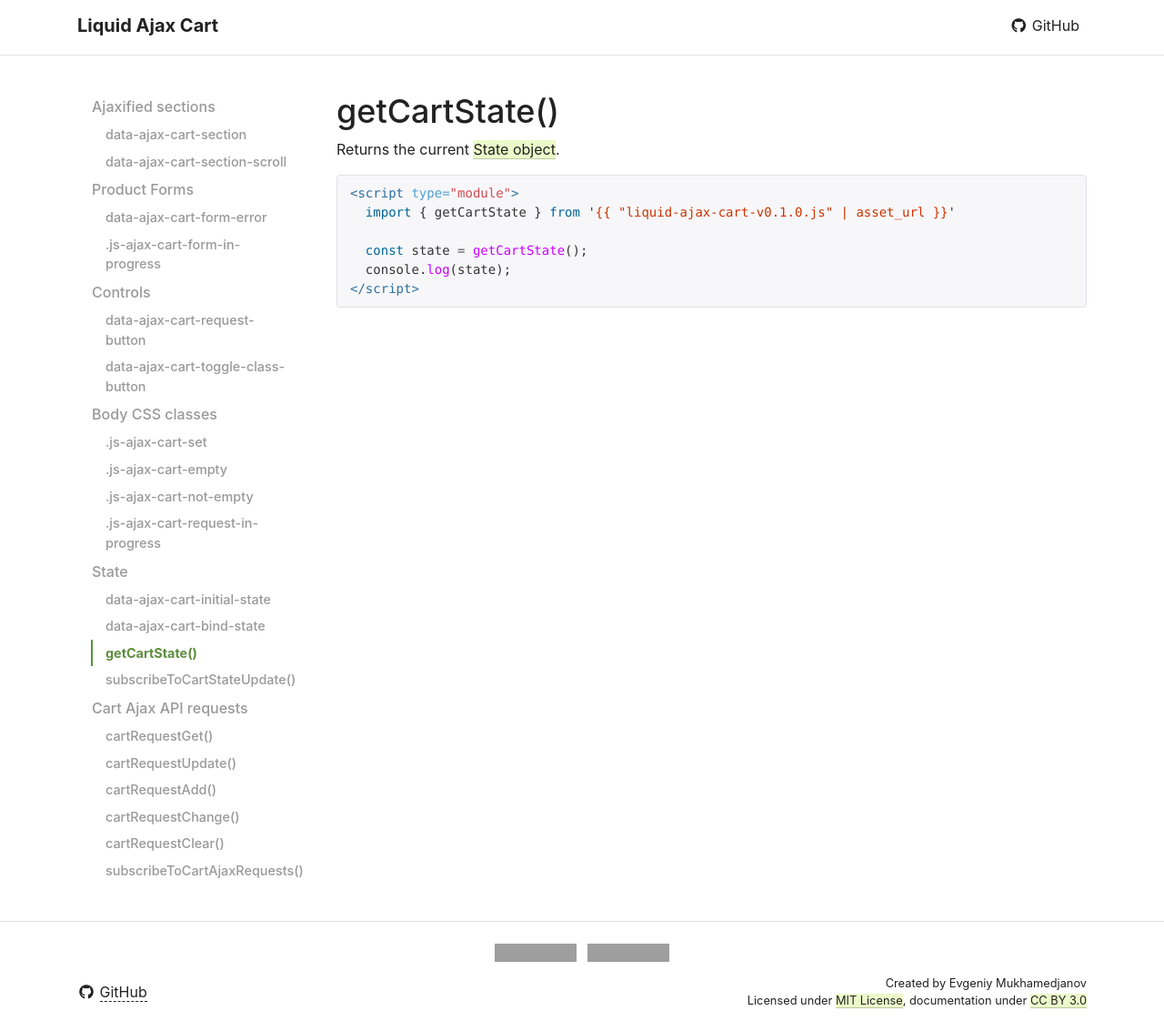
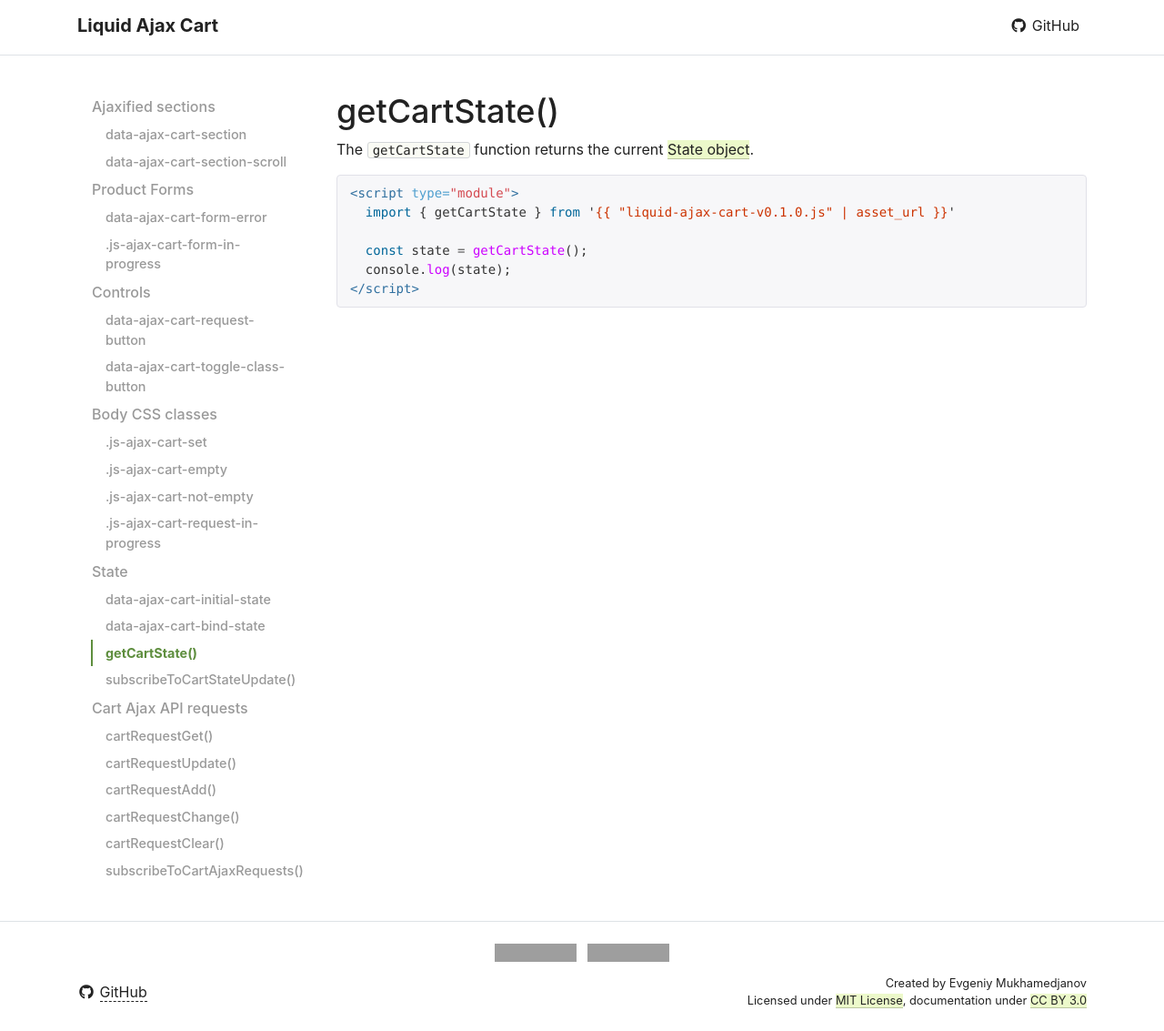
Before and after one commit to EvgeniyMukhamedjanov/liquid-ajax-cart, a Jekyll site: the page built from docs/reference/getCartState.md, in a window 1280 px wide and 1133 px high. Shown: the whole window at 91% size. Built offline with Jekyll 4.4.1, drawn with Linux system fonts in a browser that asks for light colours; nearby versions of some CDN libraries; our own code applies the rules of GitHub Pages for plain Markdown files; a script that is not in the unit is left out; grey boxes are pictures that could not be loaded.

Commit message:
Update getCartState.md

````diff
--- a/docs/reference/getCartState.md
+++ b/docs/reference/getCartState.md
@@ -1,5 +1,5 @@
 # getCartState()
-Returns the current [State object](/reference/state/).
+The `getCartState` function returns the current [State object](/reference/state/).
 
 ```html
 <script type="module">
````
